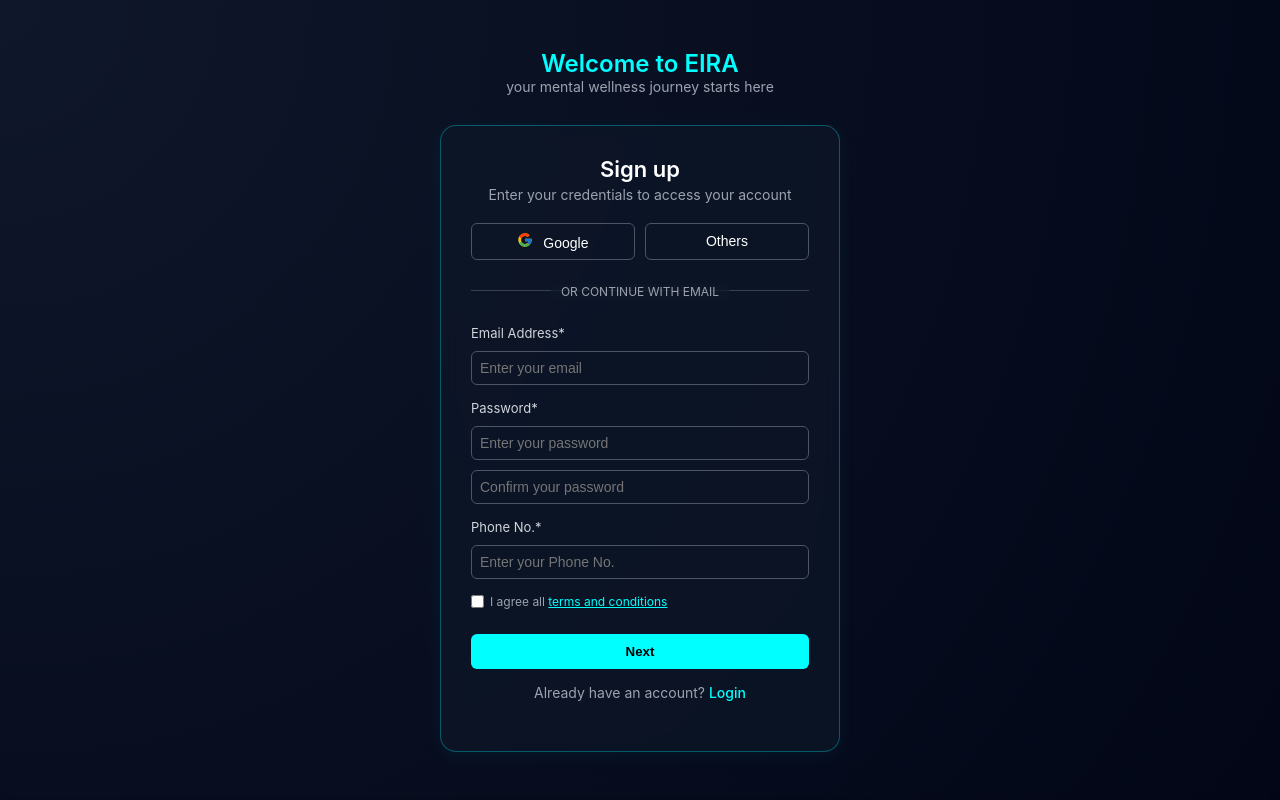
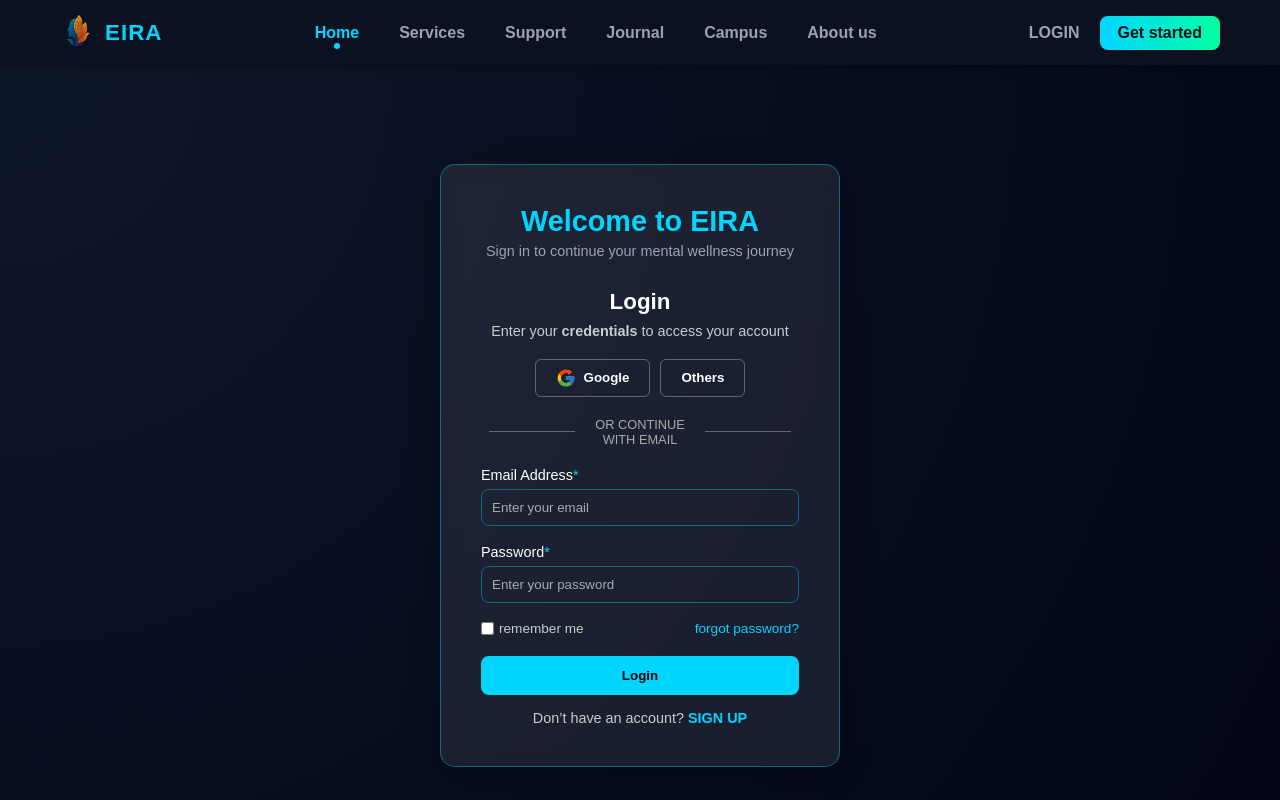
Before and after one commit to kushrathore355/MentalHealthapp, a Next.js app: page / in a window 1280 px wide. Shown: the top 800 px of the page. Built offline with nearby package versions, Linux system fonts and the light colour scheme.

Commit message:
remove signup from ui of home page Signed-off-by: kushrathore <kush@cloudshope.com>

```diff
--- a/app/page.js
+++ b/app/page.js
@@ -2,7 +2,7 @@
 import Image from "next/image";
 import styles from "./page.module.css";
 import { useState } from "react";
-import Signup from "./components/Signup/page"
+// import Signup from "./components/Signup/page"
 import Navbar from "./components/Navbar/page"
 import Login from "./components/Login/page"
 import Link from "next/link";
@@ -22,7 +22,7 @@
 
   return (
     <>
-    <Signup/>
+    {/* <Signup/> */}
     <Navbar/>
     <Login/>
     <div className={styles.page}>
```
